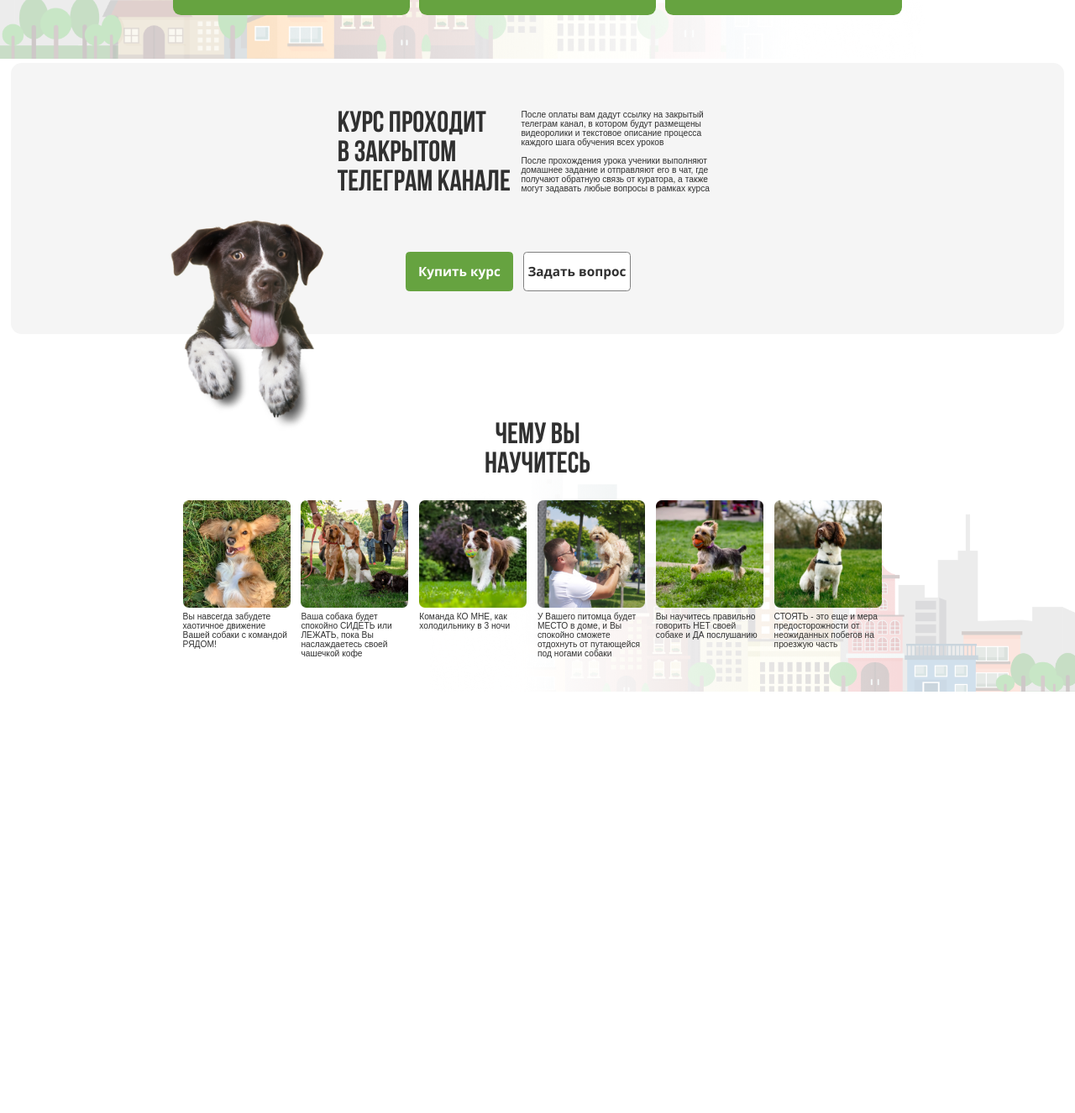
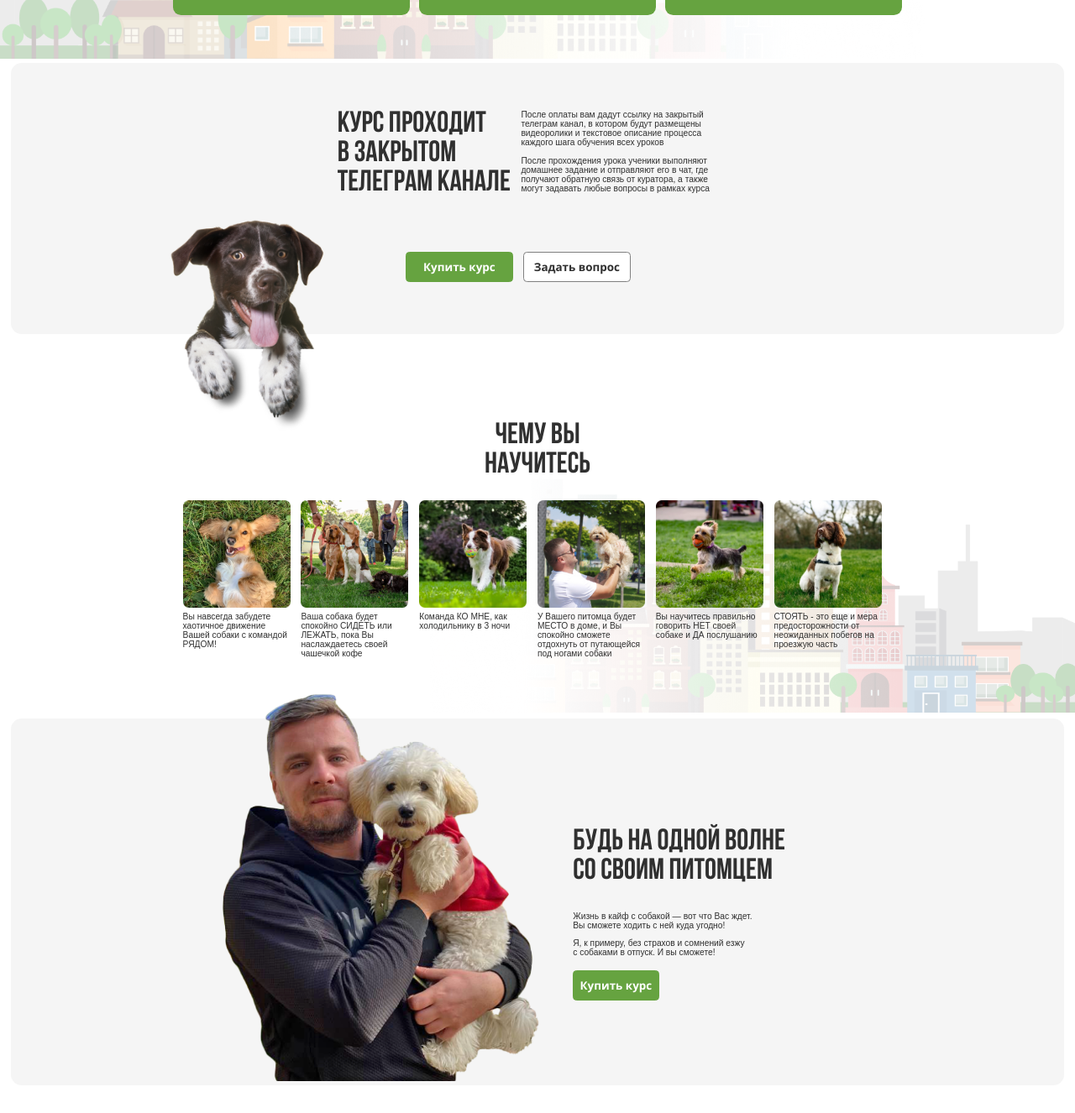
Before and after one commit to kinologist-dev/kibologist.github.io, an Angular app in the folder web-site-kinologist/: page / in a window 1280 px wide. Shown: the part 2216-3542 px from the top of the page at 84% size. Before the commit the page ends 3240 px from the top, so only its background shows below. Built offline with nearby package versions, Linux system fonts and the light colour scheme.

Commit message:
eighth block added

```diff
--- a/web-site-kinologist/src/app/app.component.css
+++ b/web-site-kinologist/src/app/app.component.css
@@ -139,7 +139,7 @@ ol>li {
     width: 100%;
 }
 
-.second-container-body {
+.second-container-body, .eighth-container-body {
     background-color: #f5f5f5;
 
     border-radius: 1vw;
@@ -150,17 +150,19 @@ ol>li {
     margin-right: 1%;
 }
 
-.left-part-second {
+.left-part-second, .left-part-eighth {
     margin-top: -3%;
     margin-left: 18vw;
 }
 
-.second-photo {
+.second-photo, .eighth-photo {
     width: 83%;
 }
 
-.right-part-second {
+.right-part-second, .right-part-eighth{
     margin-left: -5%;
+
+    text-align: left;
 }
 
 .block-title {
@@ -403,14 +405,14 @@ ol>li {
     padding-left: 1%;
 }
 
-.sixth-btn {
+.sixth-btn, .eighth-btn {
     background-color: #66A340;
 
     width: 20%;
     text-align: center;
 
-    padding-top: 1.5vh;
-    padding-bottom: 1.5vh;
+    padding-top: 1vh;
+    padding-bottom: 1vh;
 
     border-radius: 0.35vw;
     border: 0.1vw solid #66A340;
@@ -425,8 +427,8 @@ ol>li {
 
     text-align: center;
 
-    padding-top: 1.5vh;
-    padding-bottom: 1.5vh;
+    padding-top: 1vh;
+    padding-bottom: 1vh;
 
     color: #303030;
 
@@ -437,9 +439,9 @@ ol>li {
 }
 
 
-.sixth-btn-second, .sixth-btn {
+.sixth-btn-second, .sixth-btn , .eighth-btn{
     display: inline-block;
-    font-size: 1.2vw;
+    font-size: 1.05vw;
 }
 
 
@@ -456,7 +458,7 @@ ol>li {
     background-position: top 30% left 100%;
     background-size: 60%;
 
-    padding-bottom: 5vh;
+    padding-bottom: 10vh;
 }
 
 .seventh-item{
@@ -480,7 +482,14 @@ ol>li {
 }
 
 
+.eighth-btn{
+    margin-top: 2vh;
+    margin-left: 0;
+}
 
+.eighth-container-body{
+    margin-top: -1vh;
+}
 
 
 
--- a/web-site-kinologist/src/app/app.component.html
+++ b/web-site-kinologist/src/app/app.component.html
@@ -399,7 +399,7 @@
 
               <div class="seventh-item-text pr">
                 У Вашего питомца будет МЕСТО в доме, и Вы спокойно сможете отдохнуть
-от путающейся под ногами собаки
+                от путающейся под ногами собаки
               </div>
             </div>
 
@@ -420,8 +420,8 @@
 
               <div class="seventh-item-text pr">
                 СТОЯТЬ - это
-еще и мера предосторожности
-от неожиданных побегов на проезжую часть
+                еще и мера предосторожности
+                от неожиданных побегов на проезжую часть
               </div>
             </div>
 
@@ -430,6 +430,36 @@
       </div>
     </div>
 
+    <div class="eighth-container">
+      <div class="eighth-container-body">
+
+        <div class="left-part-eighth left-part">
+          <img class="eighth-photo" src="../assets/images/eighth-img.png" alt="Second block photo">
+        </div>
+
+        <div class="right-part-eighth right-part">
+          <h2 class="eighth-title block-title">
+            Будь на одной волне <br>
+            со своим питомцем
+          </h2>
+
+          <p class="pr">
+            Жизнь в кайф с собакой — вот что Вас ждет. <br>
+            Вы сможете ходить с ней куда угодно!
+          </p>
+
+          <p class="pr">
+            Я, к примеру, без страхов и сомнений езжу <br>
+            с собаками в отпуск. И вы сможете!
+          </p>
+
+          <a class="eighth-btn btn" href="#">
+            Купить курс
+          </a>
+        </div>
+
+      </div>
+    </div>
   </div>
 </div>
 <div class="footer">
```
Also changed, not shown: web-site-kinologist/src/assets/images/eighth-img.png (added).
